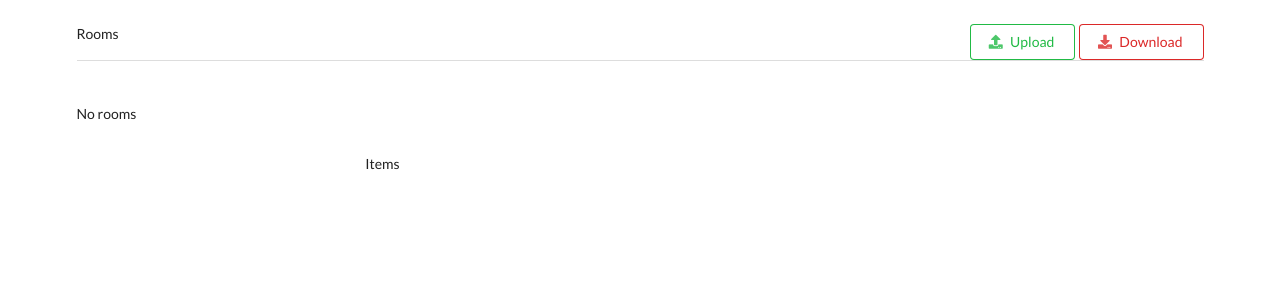
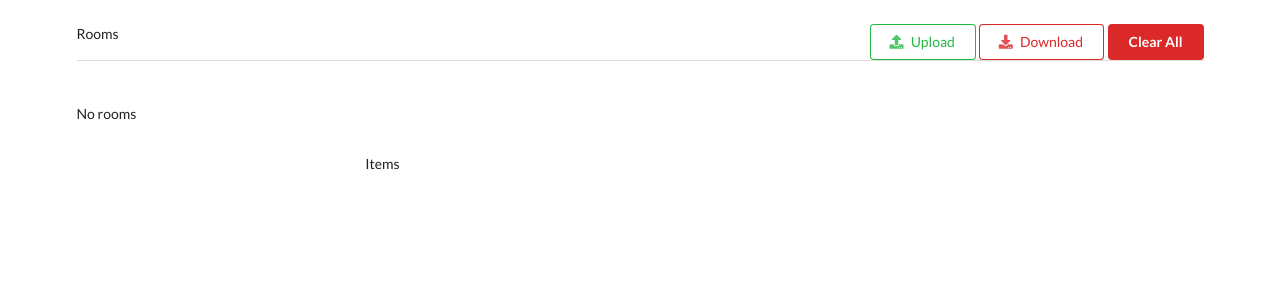
Before and after one commit to nuwan93/pcr-qa, a React (Create React App) app: page / in a window 1280 px wide. Shown: the top 300 px of the page. Built offline with nearby package versions, Linux system fonts and the light colour scheme.

Commit message:
Add a clear all button

```diff
--- a/src/components/App.tsx
+++ b/src/components/App.tsx
@@ -102,9 +102,32 @@ const App: React.FC = () => {
     return null;
   };
 
+  const clearAll = () => {
+    const emptyReport = {
+      importMode: "CREATE_ONLY",
+      inspectedAt: Date.now() / 1000,
+      type: "ENTRY",
+      rooms: [
+        {
+          title: "",
+        },
+      ],
+    };
+    loadReport(emptyReport, "Untitled.json");
+  };
+
   return (
     <div className="ui container grid" style={{ marginTop: "10px" }}>
       <div className="sixteen wide column">
+        <button
+          className="ui negative right floated button"
+          onClick={() =>
+            window.confirm("Are you sure?") ? clearAll() : console.log()
+          }
+        >
+          <i className="window close"></i>
+          Clear All
+        </button>
         <button
           className="ui negative basic right floated button"
           onClick={() => downloadFile()}
```
